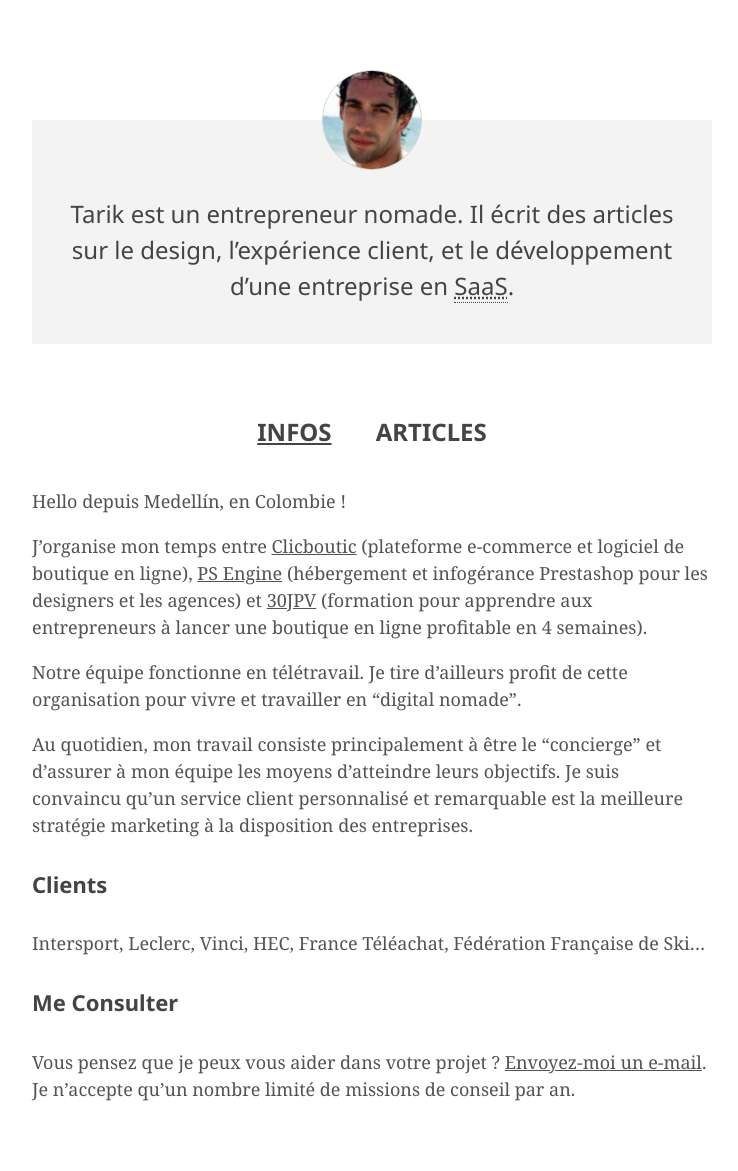
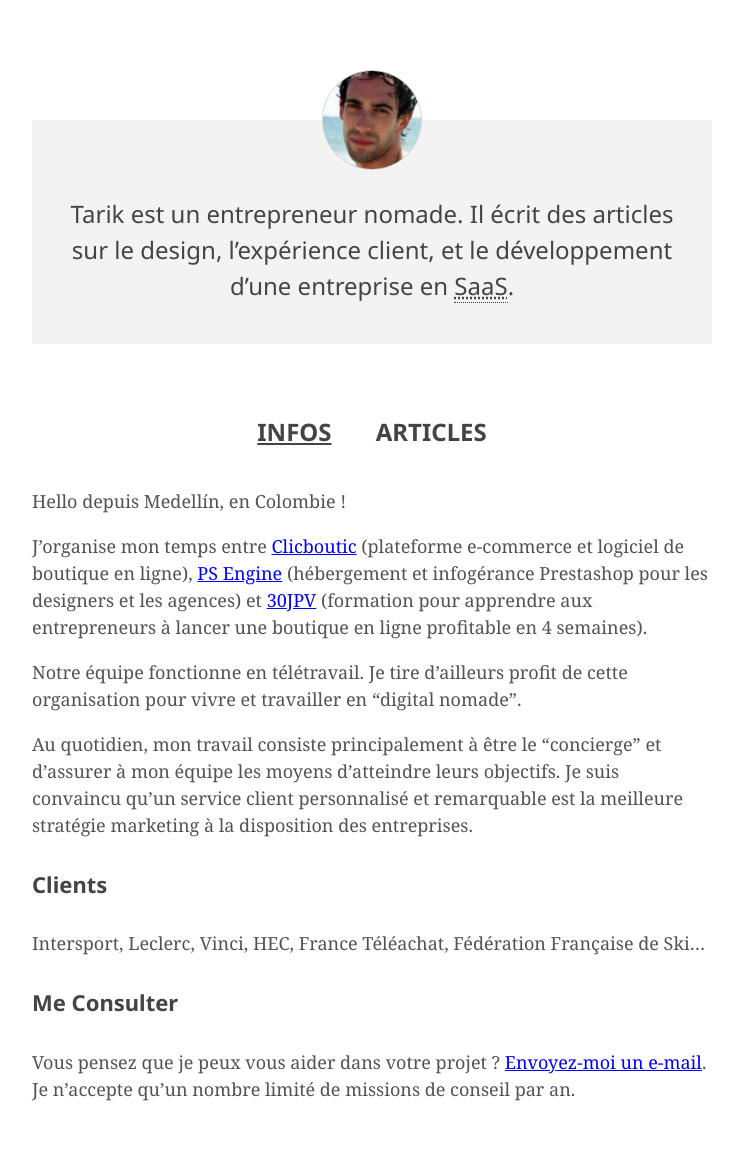
Before and after one commit to tarikpeudon/tarikpeudon.github.io, a Jekyll site: the page built from index.html, in a window 1280 px wide. Shown: the whole page, without its empty margins (268-1006 px from the left). Built offline with Jekyll 4.4.1, drawn with Linux system fonts in a browser that asks for light colours; some web fonts are replaced.

Commit message:
Fix blue color

```diff
--- a/_sass/_base.sass
+++ b/_sass/_base.sass
@@ -32,9 +32,9 @@ abbr[title]
   border-bottom: 1px dotted
 
 a
-  color: inherit
+  color: blue
   &:visited
-    color: inherit
+    color: blue
 
 .home
   padding: 0 0 50px
```
